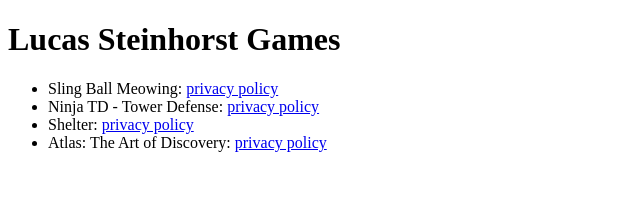
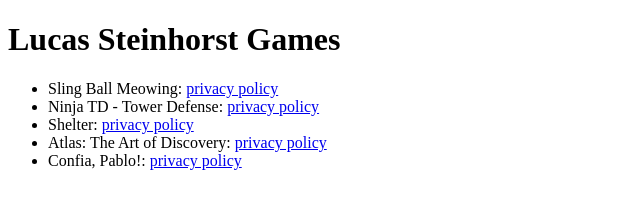
Before and after one commit to Lucaks-Steinhorst/Lucaks-Steinhorst.github.io, a plain HTML site: page index.html in a window 1280 px wide. Shown: the whole page, without its empty margins (0-640 px from the left). Drawn offline with Linux system fonts and the light colour scheme.

Commit message:
Adiciona Confia, Pablo! com a política de privacidade
Co-Authored-By: Claude Opus 5.5 <noreply@anthropic.com>

```diff
--- a/index.html
+++ b/index.html
@@ -12,6 +12,7 @@
 <li>Ninja TD - Tower Defense: <a href="https://sites.google.com/view/ninjatd-privacidade">privacy policy</a></li>
 <li>Shelter: <a href="https://sites.google.com/view/poltica-shelter">privacy policy</a></li>
 <li>Atlas: The Art of Discovery: <a href="https://sites.google.com/view/politica-atlas">privacy policy</a></li>
+<li>Confia, Pablo!: <a href="https://sites.google.com/view/polticaprivacidadeconfiapablo">privacy policy</a></li>
 </ul>
 </body>
 </html>
```
